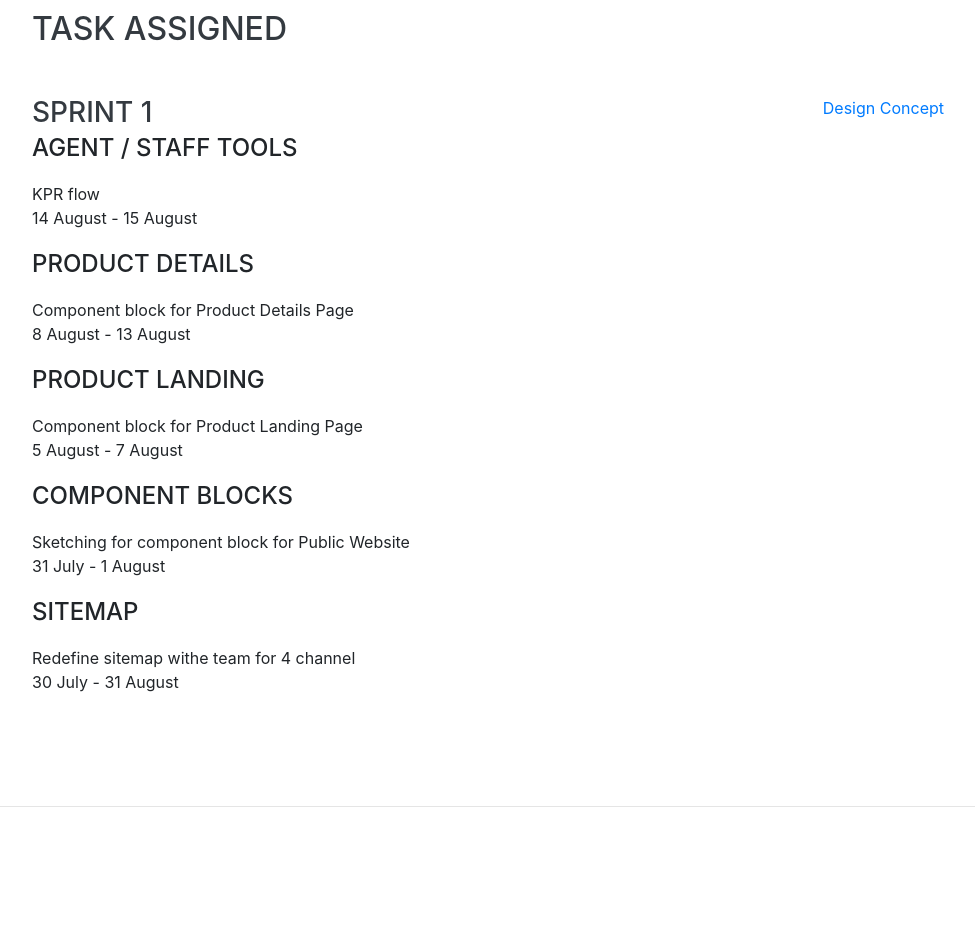
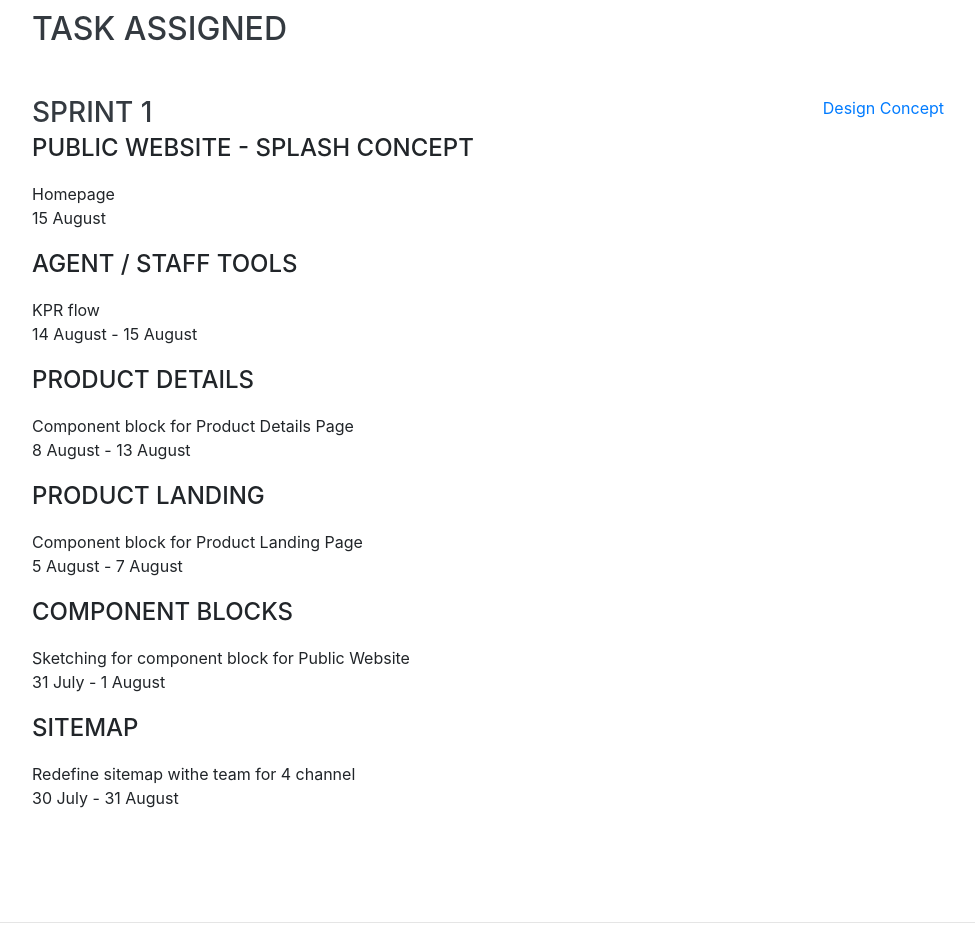
Before and after one commit to luckydhandy/luckydhandy.github.io, a website with bundled scripts: page index.html in a window 1280 px wide. Shown: the part 1640-2567 px from the top of the page, without its empty margins (288-1263 px from the left). Built offline with nearby package versions, Linux system fonts and the light colour scheme; a web font is replaced by a local one.

Commit message:
Update index.html

```diff
--- a/index.html
+++ b/index.html
@@ -101,6 +101,9 @@
         <div class="resume-item d-flex flex-column flex-md-row justify-content-between mb-5">
           <div class="resume-content">
             <h3 class="mb-0">Sprint 1</h3>
+              <div class="subheading mb-3">Public Website - Splash Concept</div>
+            <div>Homepage</div>
+            <p>15 August</p>
               <div class="subheading mb-3">Agent / Staff Tools</div>
             <div>KPR flow</div>
             <p>14 August - 15 August</p>
```
